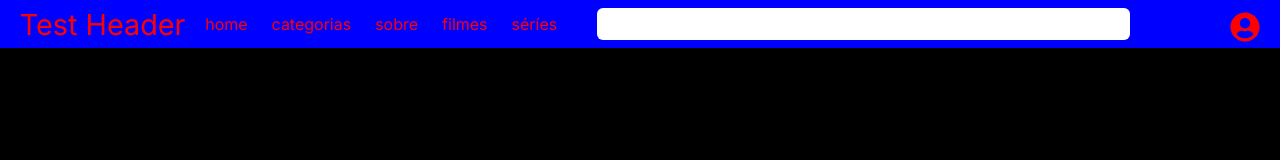
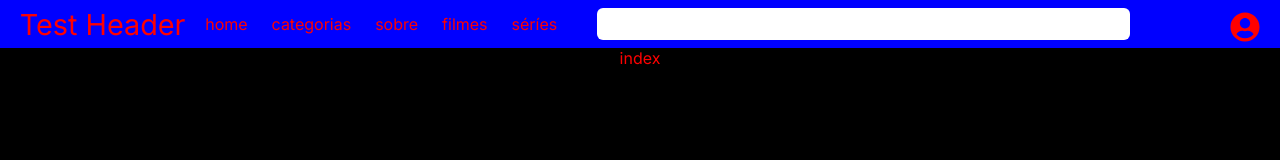
Before and after one commit to gustavocarvalho-ra/BDF, a Next.js app: page / in a window 1280 px wide. Shown: the top 160 px of the page. Built offline with nearby package versions, Linux system fonts and the light colour scheme.

Commit message:
feat: add type from modal

```diff
--- a/src/app/components/Modal/index.tsx
+++ b/src/app/components/Modal/index.tsx
@@ -1,7 +1,12 @@
+interface ModalProps {
+  isOpen?: boolean;
+  onClose?: () => void;
+}
 
+export default function Modal({isOpen, onClose}: ModalProps) {
+  if (!isOpen) return null;
 
-export default function Modal() {
   return (
-    <div>index</div>
+    <div style={{color: "red"}}>index</div>
   )
 }
--- a/src/app/page.tsx
+++ b/src/app/page.tsx
@@ -5,6 +5,7 @@ import { Main } from './styles';
 import Cadastro from "./components/Cadastro";
 import Header from "./components/Header";
 import Login from "./components/Login";
+import Modal from './components/Modal';
 
 export default function Home() {
   return (
@@ -15,6 +16,7 @@ export default function Home() {
         <main>
           {/* <Cadastro /> */}
           {/* <Login /> */}
+          <Modal isOpen={true}/>
         </main>
       </Main>
     </>
```
